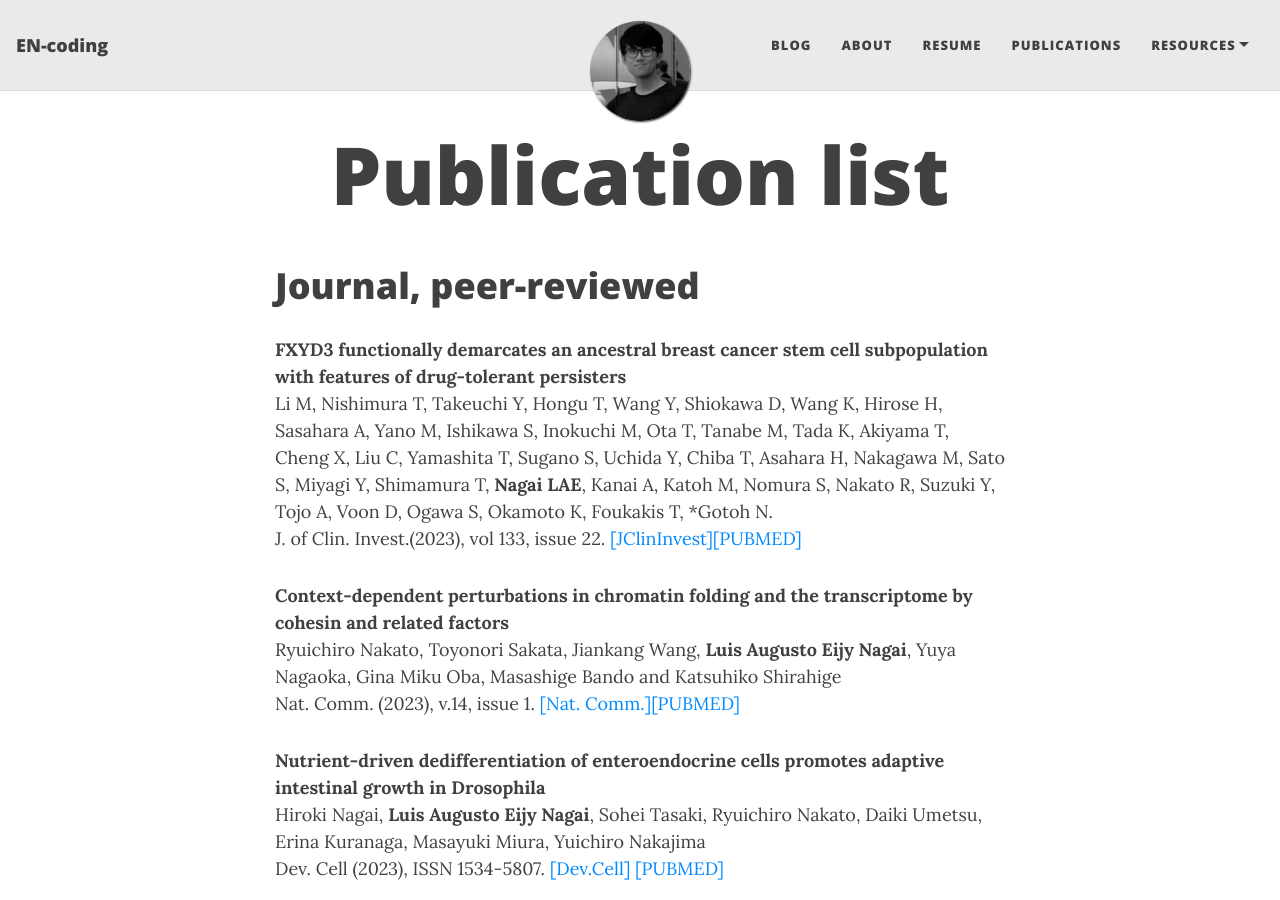
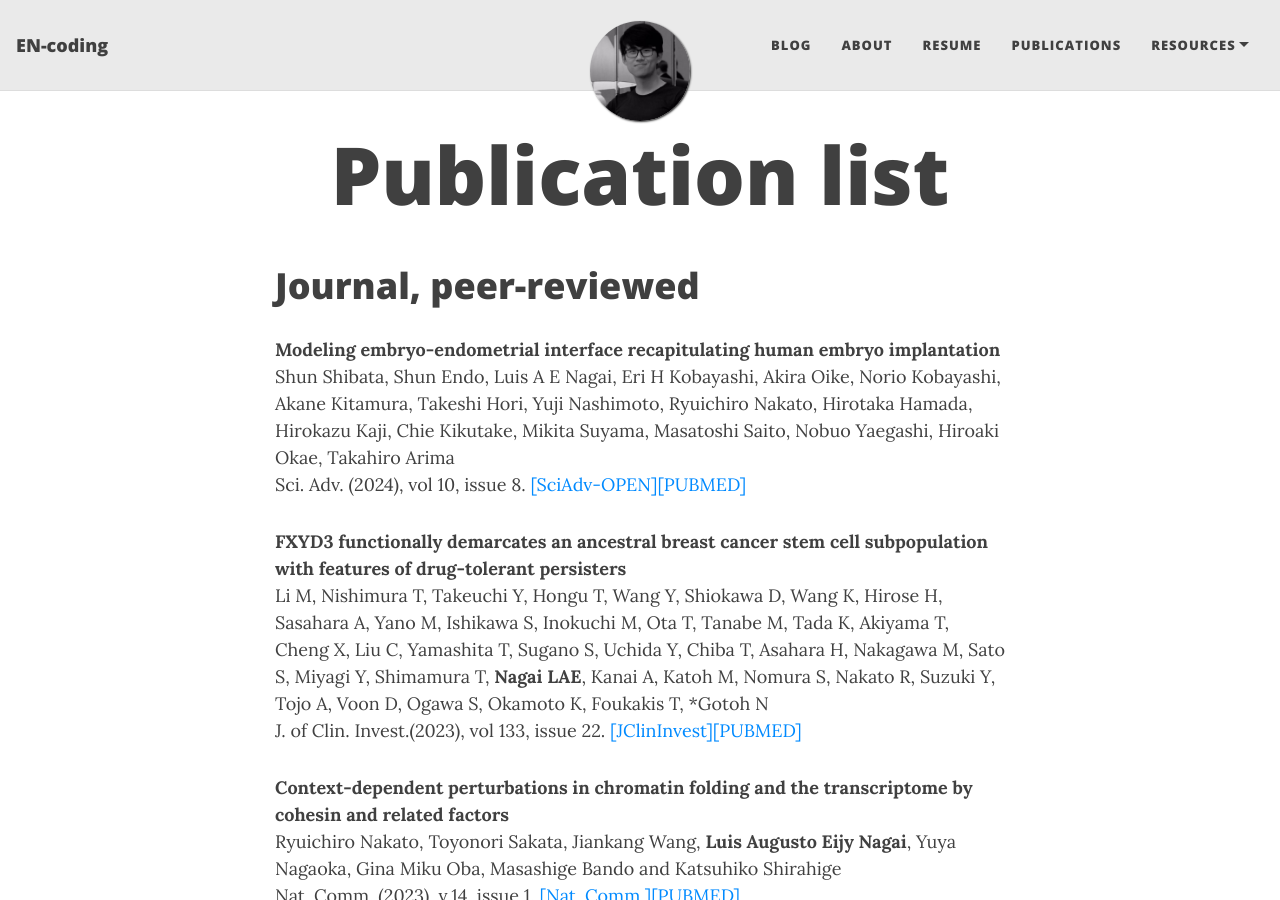
Before and after one commit to en-coding/en-coding.github.io, a Jekyll site: the page built from publications.md, in a window 1280 px wide and 900 px high. Built offline with Jekyll 4.4.1, drawn with Linux system fonts in a browser that asks for light colours; nearby versions of some CDN libraries.

Commit message:
includes new paper

```diff
--- a/publications.md
+++ b/publications.md
@@ -4,9 +4,13 @@ title: Publication list
 ---
 
 # Journal, peer-reviewed
+**Modeling embryo-endometrial interface recapitulating human embryo implantation**
+Shun Shibata, Shun Endo, Luis A E Nagai, Eri H Kobayashi, Akira Oike, Norio Kobayashi, Akane Kitamura, Takeshi Hori, Yuji Nashimoto, Ryuichiro Nakato, Hirotaka Hamada, Hirokazu Kaji, Chie Kikutake, Mikita Suyama, Masatoshi Saito, Nobuo Yaegashi, Hiroaki Okae, Takahiro Arima
+Sci. Adv. (2024), vol 10, issue 8. [[SciAdv-OPEN]](https://www.science.org/doi/10.1126/sciadv.adi4819)[[PUBMED]](https://www.ncbi.nlm.nih.gov/pmc/articles/PMC10889356/)
+
 
 **FXYD3 functionally demarcates an ancestral breast cancer stem cell subpopulation with features of drug-tolerant persisters**
-Li M, Nishimura T, Takeuchi Y, Hongu T, Wang Y, Shiokawa D, Wang K, Hirose H, Sasahara A, Yano M, Ishikawa S, Inokuchi M, Ota T, Tanabe M, Tada K, Akiyama T, Cheng X, Liu C, Yamashita T, Sugano S, Uchida Y, Chiba T, Asahara H, Nakagawa M, Sato S, Miyagi Y, Shimamura T, **Nagai LAE**, Kanai A, Katoh M, Nomura S, Nakato R, Suzuki Y, Tojo A, Voon D, Ogawa S, Okamoto K, Foukakis T, *Gotoh N.<br>
+Li M, Nishimura T, Takeuchi Y, Hongu T, Wang Y, Shiokawa D, Wang K, Hirose H, Sasahara A, Yano M, Ishikawa S, Inokuchi M, Ota T, Tanabe M, Tada K, Akiyama T, Cheng X, Liu C, Yamashita T, Sugano S, Uchida Y, Chiba T, Asahara H, Nakagawa M, Sato S, Miyagi Y, Shimamura T, **Nagai LAE**, Kanai A, Katoh M, Nomura S, Nakato R, Suzuki Y, Tojo A, Voon D, Ogawa S, Okamoto K, Foukakis T, *Gotoh N
 J. of Clin. Invest.(2023), vol 133, issue 22. [[JClinInvest]](https://www.jci.org/articles/view/166666)[[PUBMED]](https://pubmed.ncbi.nlm.nih.gov/37966117/)
 
 
```
